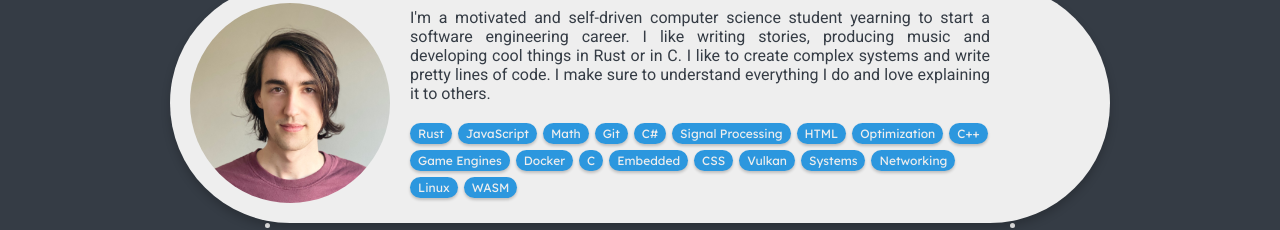
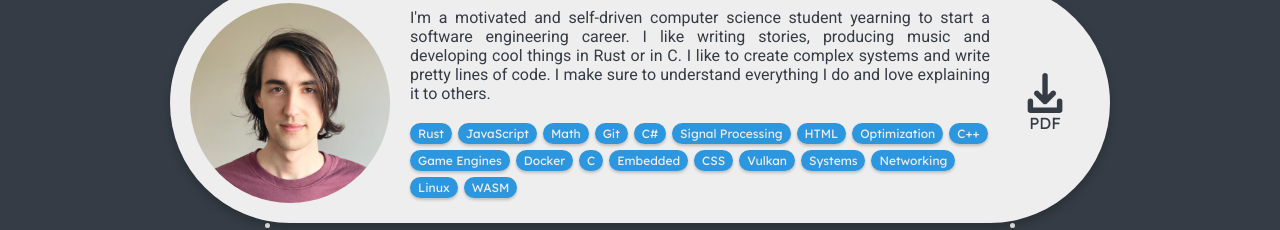
Before and after one commit to nils-mathieu/nils-mathieu.fr, a plain HTML site: page www/cv/index.html in a window 1280 px wide. Shown: the part 167-397 px from the top of the page. Drawn offline with Linux system fonts and the light colour scheme.

Commit message:
added a downloadable version of the CV on the website

```diff
--- a/www/cv/index.html
+++ b/www/cv/index.html
@@ -732,6 +732,39 @@
         background-size: contain;
         background-position: center;
     }
+
+    #download-pdf-container {
+        position: absolute;
+        top: 50%;
+        right: 45px;
+        transform: translate(0px, -50%);
+
+        display: flex;
+        flex-flow: column nowrap;
+        justify-content: center;
+
+        cursor: pointer;
+
+        text-decoration: none;
+    }
+
+    #download-pdf-icon {
+        display: block;
+
+        width: 40px;
+        height: 40px;
+
+        background-image: url("dl.png");
+        background-position: center;
+        background-size: cover;
+    }
+
+    #download-pdf-text {
+        font-family: 'Lexend', sans-serif;
+        font-size: 16px;
+        color: var(--black);
+        text-align: center;
+    }
 </style>
 
 <body>
@@ -771,6 +804,10 @@
                     <a class="introduction-tag" href="#rust">WASM</a>
                 </e>
             </e>
+            <a target="_blank" href="cv.pdf" id="download-pdf-container">
+                <e id="download-pdf-icon"></e>
+                <e id="download-pdf-text">PDF</e>
+            </a>
         </e>
         <e id="about-me-container">
             <e id="about-me-first-row">
```
Also changed, not shown: www/cv/dl.png (added), 1 other file.
